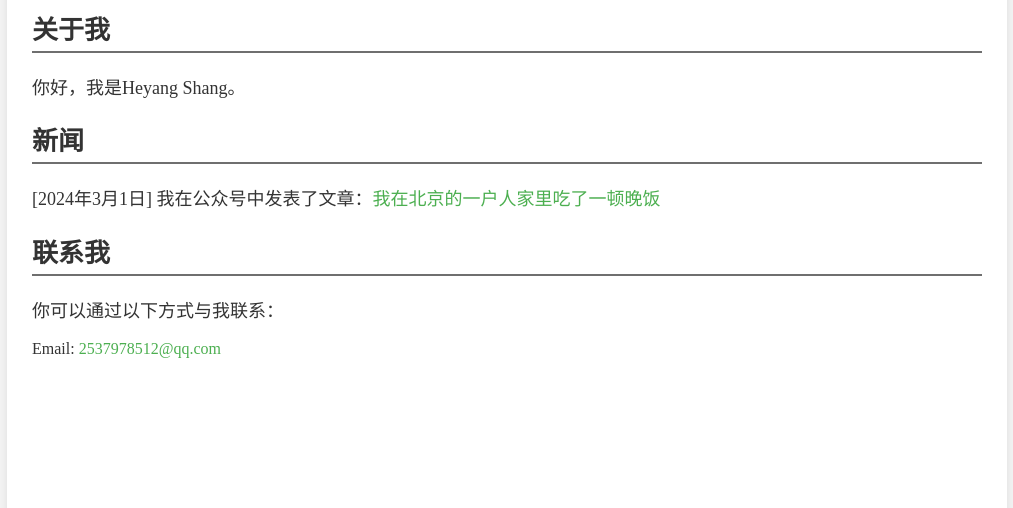
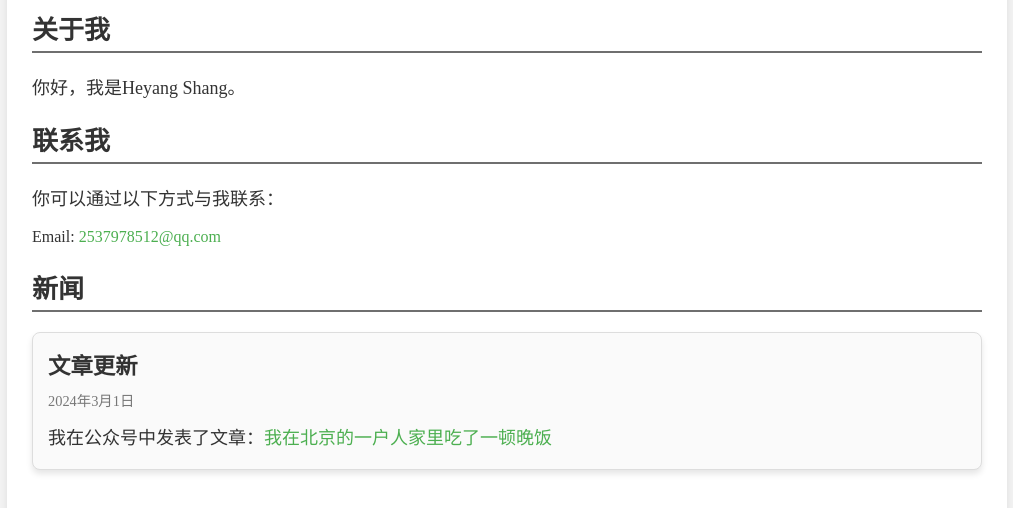
Before and after one commit to Clifeast/clifeast.github.io, a plain HTML site: page index.html in a window 1280 px wide. Shown: the part 158-666 px from the top of the page, without its empty margins (133-1146 px from the left). Drawn offline with Linux system fonts and the light colour scheme.

```diff
--- a/index.html
+++ b/index.html
@@ -7,6 +7,31 @@
     <title>Heyang Shang</title>
     <link rel="icon" type="image/png" href="image/profileblack.png">
     <link rel="stylesheet" href="styles/index.css">
+    <style>
+        .news-item {
+            border: 1px solid #ddd;
+            border-radius: 8px;
+            padding: 15px;
+            margin-bottom: 15px;
+            background-color: #fafafa;
+            box-shadow: 0 4px 6px rgba(0, 0, 0, 0.1);
+        }
+
+        .news-item h3 {
+            font-size: 1.4em;
+            margin: 0 0 -5px 0;
+            color: #333;
+        }
+
+        .news-item .date {
+            font-size: 0.9em;
+            color: #777;
+            margin-bottom: -5px;
+        }
+        .news-item p {
+            margin-bottom: 5px;
+        }
+    </style>
 </head>
 
 <body>
@@ -24,14 +49,19 @@
             <h2 id="about">关于我</h2>
             <p>你好，我是Heyang Shang。</p>
 
-            <h2 id="articles">新闻</h2>
-            <p>[2024年3月1日] 我在公众号中发表了文章：<a href="articles/hotpot.html">我在北京的一户人家里吃了一顿晚饭</a></p>
-
             <h2 id="contact">联系我</h2>
             <p>你可以通过以下方式与我联系：</p>
             <ul>
                 <li>Email: <a href="mailto:2537978512@qq.com">2537978512@qq.com</a></li>
             </ul>
+
+            <h2 id="articles">新闻</h2>
+            <div class="news-item">
+                <h3>文章更新</h3>
+                <p class="date">2024年3月1日</p>
+                <p>我在公众号中发表了文章：<a href="articles/hotpot.html">我在北京的一户人家里吃了一顿晚饭</a></p>
+            </div>
+
         </div>
 
     </div>
--- a/styles/articles.css
+++ b/styles/articles.css
@@ -47,7 +47,7 @@
     border-radius: 5px;
     text-align: center;
     text-decoration: none;
-    box-shadow: 0 0 10px rgba(0, 0, 0, 0.2);
+    box-shadow: 0 4px 6px rgba(0, 0, 0, 0.2);
     font-weight: bold;
 }
 
```
Also changed, not shown: subpages/articlelist.html (+1 -0 lines).
